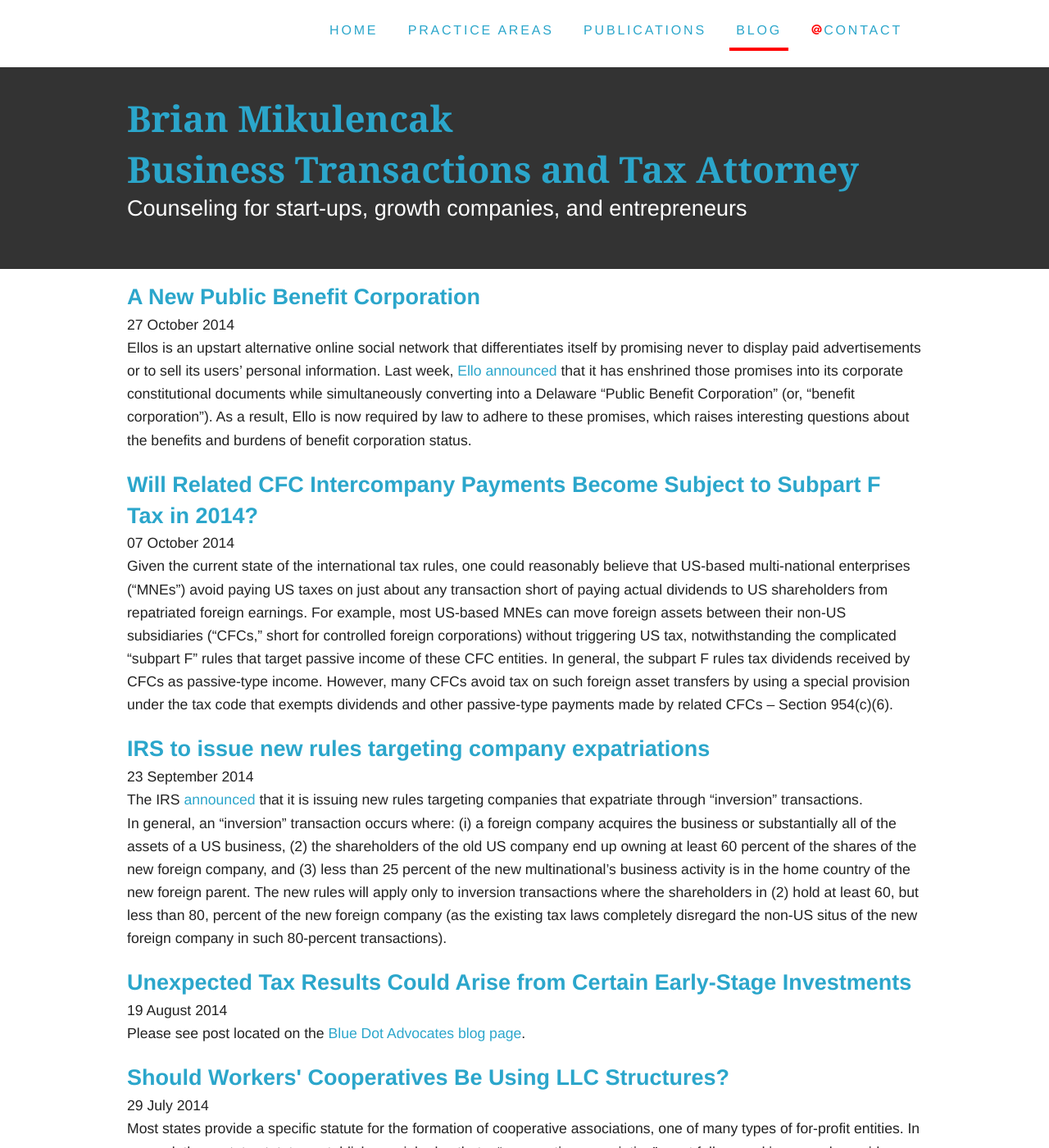
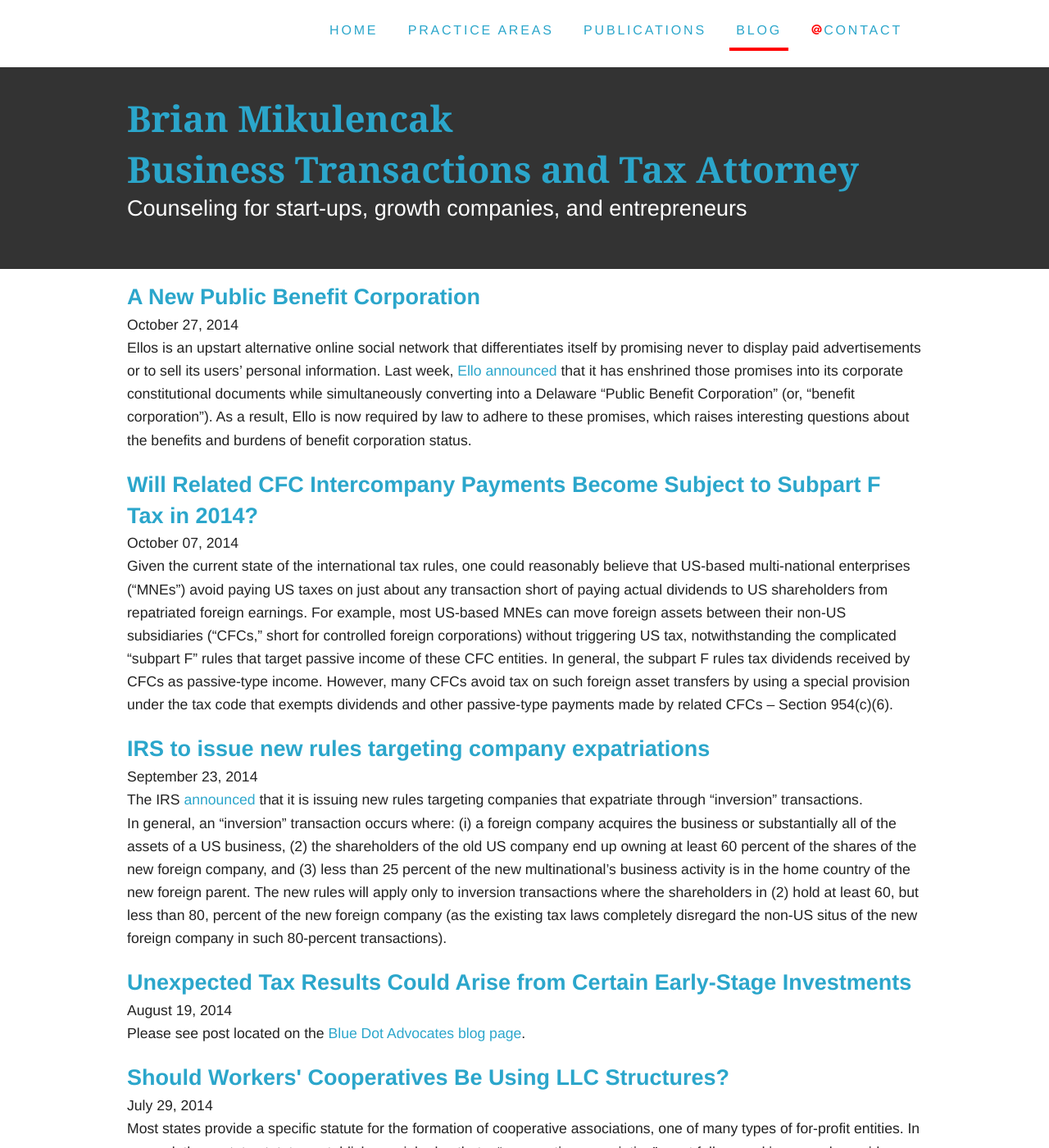
Before and after one commit to brianmik/bmaustinlaw, a Jekyll site: the page built from blog/index.html, in a window 1280 px wide and 1400 px high. Shown: the whole window at 82% size. Built offline with Jekyll 4.4.1, drawn with Linux system fonts in a browser that asks for light colours; Markdown is read by kramdown in place of the engine named in the settings; comment, search, counter and statistics services are not loaded; some of the changed text lies outside the part shown.

Commit message:
adding post date to blog post index

```diff
--- a/blog/index.html
+++ b/blog/index.html
@@ -12,7 +12,7 @@
             <article>
               <header class="space-none">
                 <h1 class="post-title space-none"><a href="{{ post.url }}">{{ post.title }}</a></h1>
-                <p class="space-none">{{ post.date | date_to_long_string }}</p>
+                <p class="space-none">{{ post.date | date: '%B %d, %Y' }}</p>
               </header>
                 <p class="space-none">{{ post.excerpt }}</p>
             </article>
```
